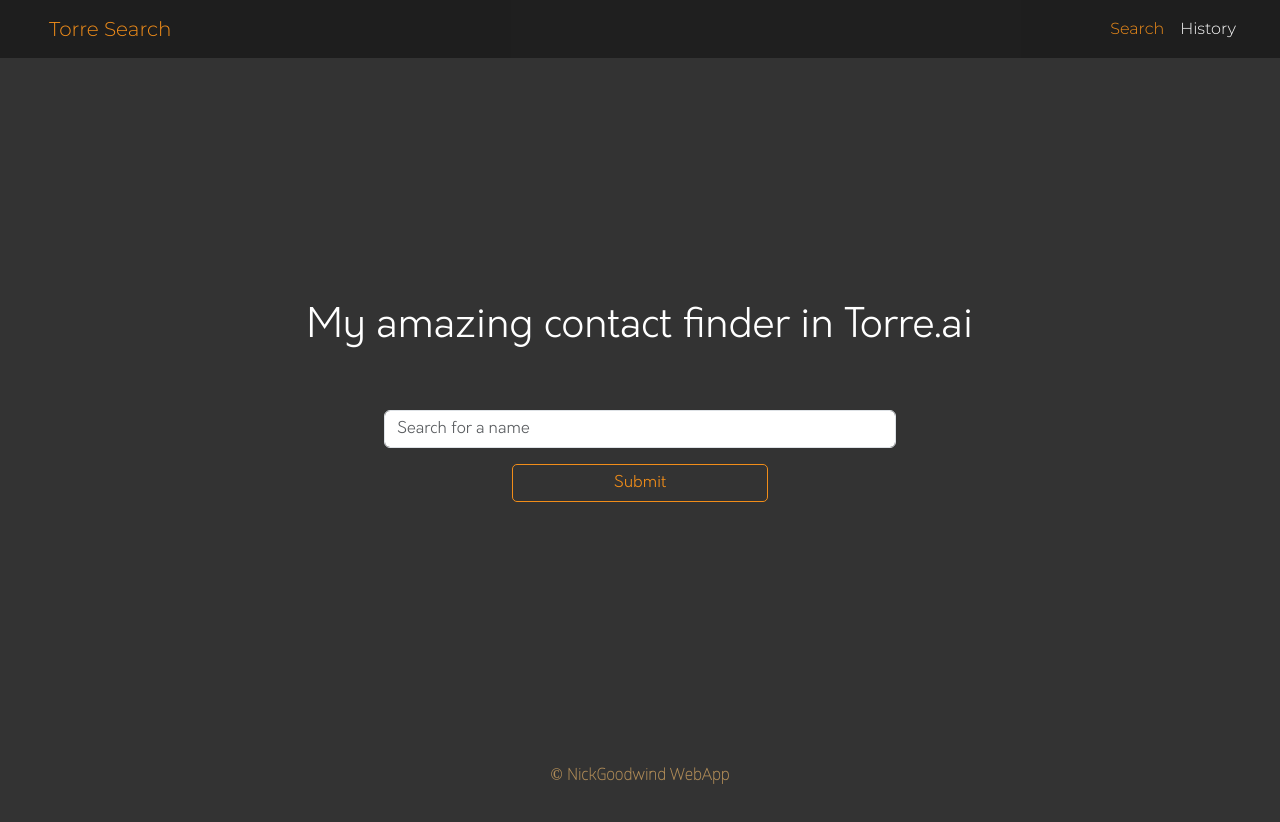
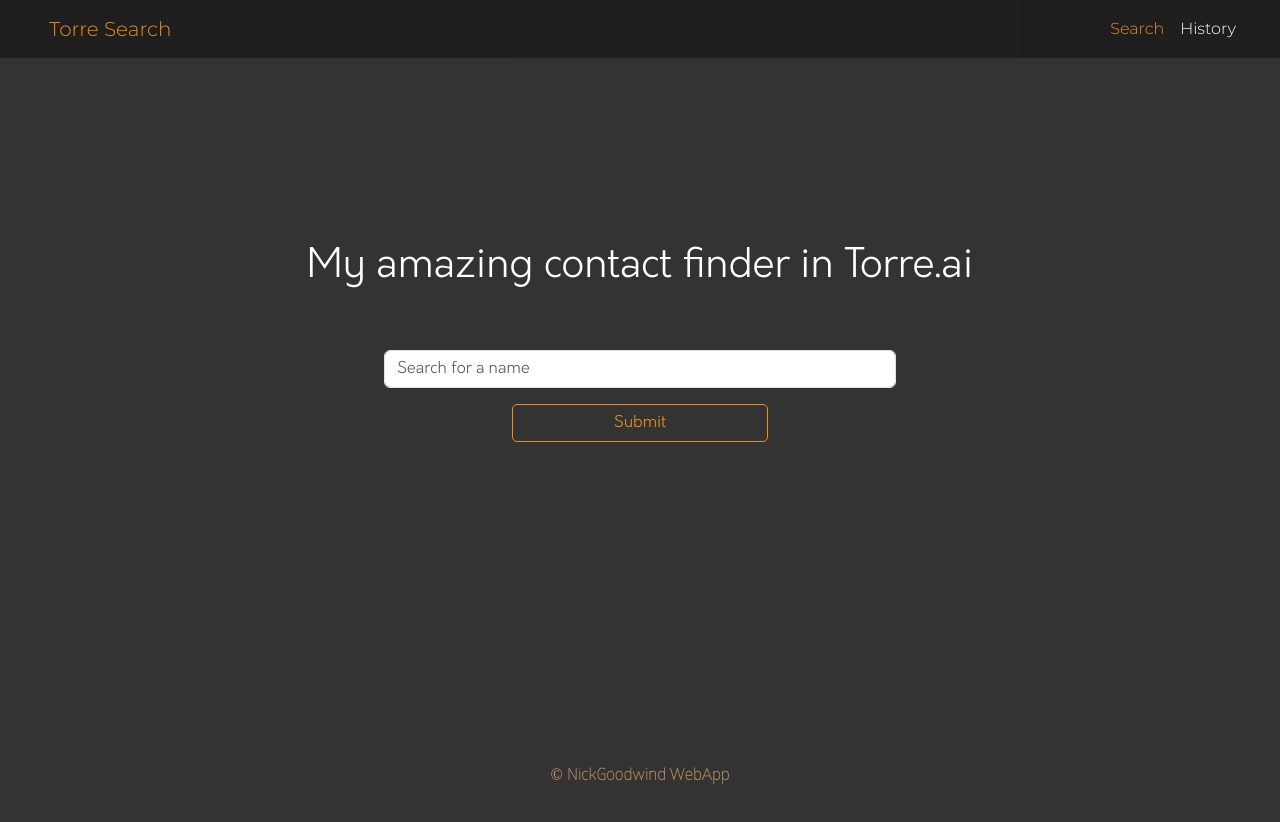
Before and after one commit to NickGoodwind/torre_search, a React (Create React App) app in the folder search_fe/: page /index in a window 1280 px wide. Shown: the top 822 px of the page. Before the commit the page ends 800 px from the top, so only its background shows below. Built offline with nearby package versions, Linux system fonts and the light colour scheme.

Commit message:
Minor CSS tweaks to main page container.

```diff
--- a/search_fe/src/css/site.css
+++ b/search_fe/src/css/site.css
@@ -641,8 +641,8 @@
 }
 
 .pages-container {
-  height: 100vh;
-  padding-top: 3em;
+  height: 100%;
+  margin-top: 3em;
   padding-bottom: 60px;
 }
 .pages-container .breadcrumb {
--- a/search_fe/src/css/site.scss
+++ b/search_fe/src/css/site.scss
@@ -58,11 +58,9 @@
 .pages-container {
   @extend %flexy-col;
 
-  height: 100vh;
-  padding: {
-    top: 3em;
-    bottom: 60px;
-  }
+  height: 100%;
+  margin-top: 3em;
+  padding-bottom: 60px;
 
   & .breadcrumb {
     align-self: flex-end;
```
Also changed, not shown: 1 other file (tests, documents, lock files or other folders).
